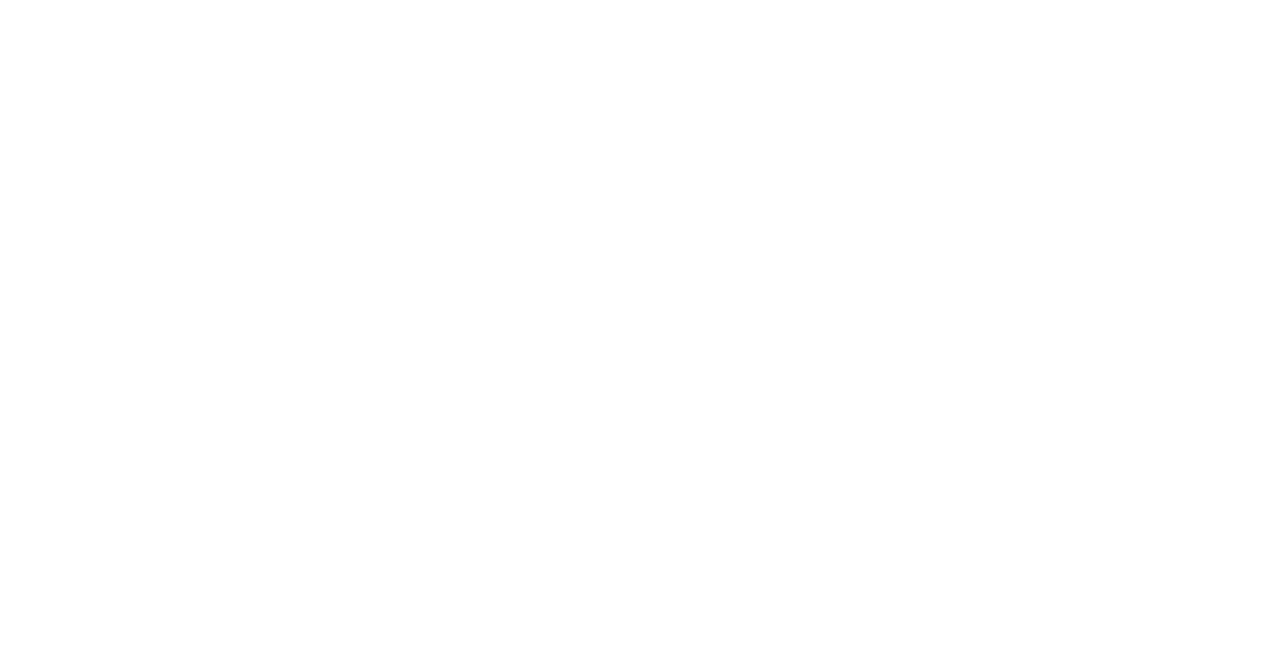
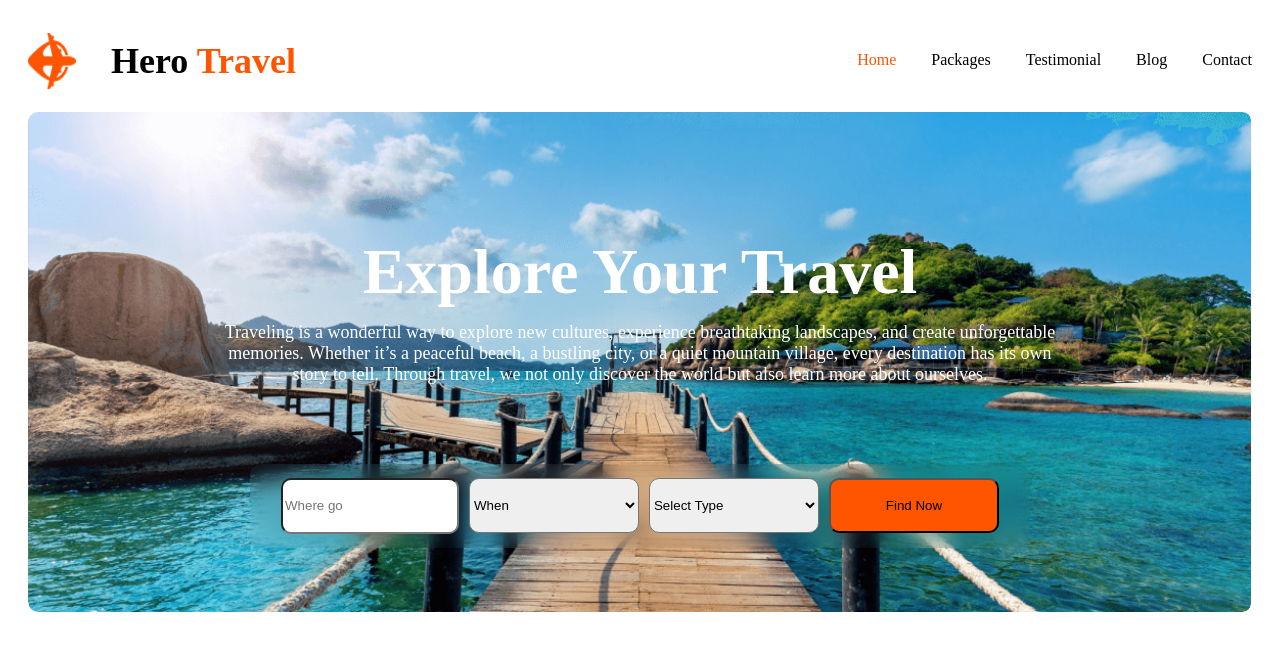
Before and after one commit to mohammademon393/Hero-Travel, a plain HTML site: page index.html in a window 1280 px wide. Drawn offline with Linux system fonts and the light colour scheme.

Commit message:
Update navber and finish header section

```diff
--- /dev/null
+++ b/css/styles.css
@@ -0,0 +1,76 @@
+/* header styels start */
+.header{
+    margin: 10px 20px;
+}
+.header nav{
+    display: flex;
+    justify-content: space-between;
+}
+.nav{
+    display: flex;
+    gap: 35px;
+}
+.nav img{
+    margin-top: 23px;
+}
+.nav h2{
+    font-size: 36px;
+    font-weight: bolder;
+    display: inline;
+}
+
+
+/* banner start */
+.banner{
+    background-image: url(../Images/Group\ 13\ \(1\)\ \(1\).png);
+    background-repeat: no-repeat;
+    background-size: cover;
+    height: 500px;
+    background-position: center;
+    display: grid;
+
+    text-align: center;
+    justify-items: center;
+    justify-content: center;
+    align-items: center;
+    color: white;
+    border-radius: 10px;
+}
+.banner div{
+    width: 780px;
+    height: 84px;
+    /* background: bisque; */
+    position: relative;
+    /* left: 250px; */
+    text-align: center;
+    align-items: center;
+    justify-content: center;
+    display: flex;
+    border-radius: 10px;
+    backdrop-filter: blur(10px);
+}
+.banner h1{
+    font-size: 64px;
+    font-weight: bolder;
+    margin-bottom: -140px;
+}
+.banner p{
+    font-size: 18px;
+    font-weight: normal;
+    margin-bottom: -50px;
+}
+
+.b-div2 input{
+    width: 170px;
+    height: 50px;
+    border-radius: 10px;
+}
+.b-div2 select,button{
+    width: 170px;
+    height: 55px;
+    margin-left: 10px;
+    border-radius: 10px;
+}
+.b-div2 button{
+    background-color: #FF5400;
+}
--- a/index.html
+++ b/index.html
@@ -3,9 +3,44 @@
 <head>
     <meta charset="UTF-8">
     <meta name="viewport" content="width=device-width, initial-scale=1.0">
+    <link rel="stylesheet" href="./css/styles.css">
     <title>Hero Travel--B9-A2</title>
 </head>
 <body>
+    <header class="header">
+        <nav>
+            <div class="nav">
+                <img width="48px" height="56px" src="./Images/Group 40071 (2).png" alt="" srcset="">
+                <h2>Hero <span style="color: #FF5400;">Travel</span></h2>
+            </div>
+            <div class="nav" style="margin-top: 25px;">
+                <p><span style="color: #FF5400;">Home</span></p>
+                <p>Packages</p>
+                <p>Testimonial</p>
+                <p>Blog</p>
+                <p>Contact</p>
+            </div>
+        </nav>
+        <section class="banner">
+            <h1>Explore Your Travel</h1>
+            <p>Traveling is a wonderful way to explore new cultures, experience breathtaking landscapes, and create unforgettable <br>
+            memories. Whether it’s a peaceful beach, a bustling city, or a quiet mountain village, every destination has its own <br>
+            story to tell. Through travel, we not only discover the world but also learn more about ourselves.</p>
 
+            <div class="b-div2">
+                <input placeholder="Where go" type="text">
+                <select name="" id="">
+                    <option value="When">When</option>
+                </select>
+                <select name="" id="">
+                    <option value="type">Select Type</option>
+                </select>
+                <button>Find Now</button>
+            </div>
+        </section>
+    </header>
+
+    <main></main>
+    <footer></footer>
 </body>
 </html>
```
